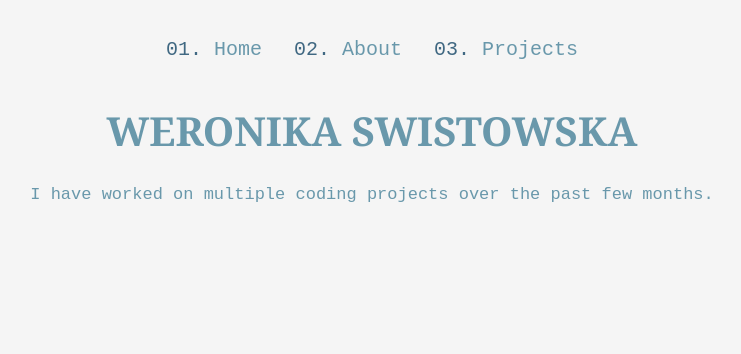
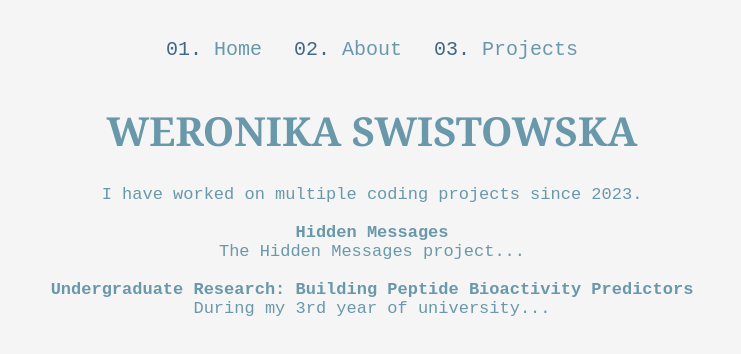
Before and after one commit to maevemoon/OneGeneticist, a plain HTML site: page projects.html in a window 1280 px wide. Shown: the whole page, without its empty margins (268-1009 px from the left). Drawn offline with Linux system fonts and the light colour scheme.

Commit message:
Update projects.html

```diff
--- a/projects.html
+++ b/projects.html
@@ -18,7 +18,17 @@
                 <a href="./projects.html"><span style="color: #406882">03.</span> Projects</a>
             </div>
             <h1 style="font-size: 40px; font-family: cambria">WERONIKA SWISTOWSKA</h1>
-            <p class="text" style="font-size: 17px">I have worked on multiple coding projects over the past few months.</p>
+            <div class="text">
+            <p>I have worked on multiple coding projects since 2023.
+                <br><br>
+                <b>Hidden Messages</b>
+                <br>
+                The Hidden Messages project...
+                <br><br>
+                <b>Undergraduate Research: Building Peptide Bioactivity Predictors</b>
+                <br>
+                During my 3rd year of university...</p>
+            </div>
         </div>
         </center>
     </body>
```
